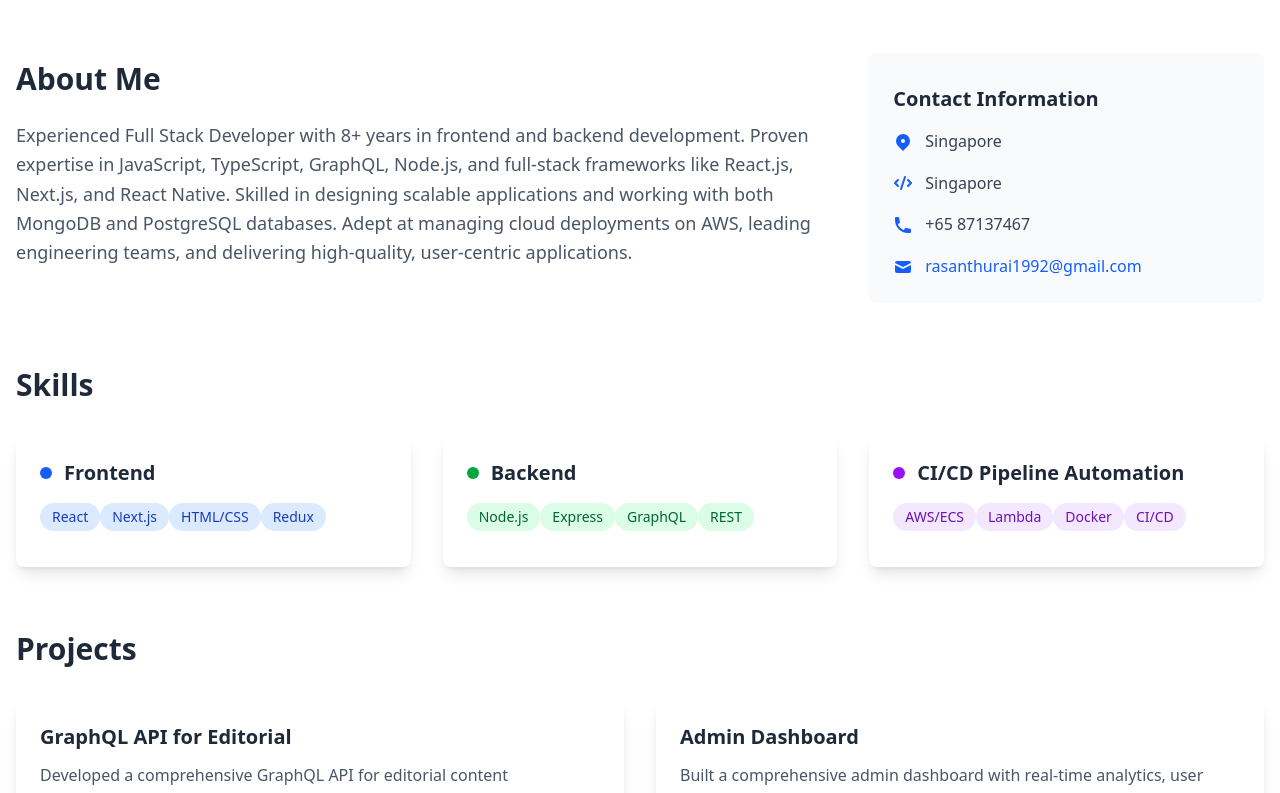
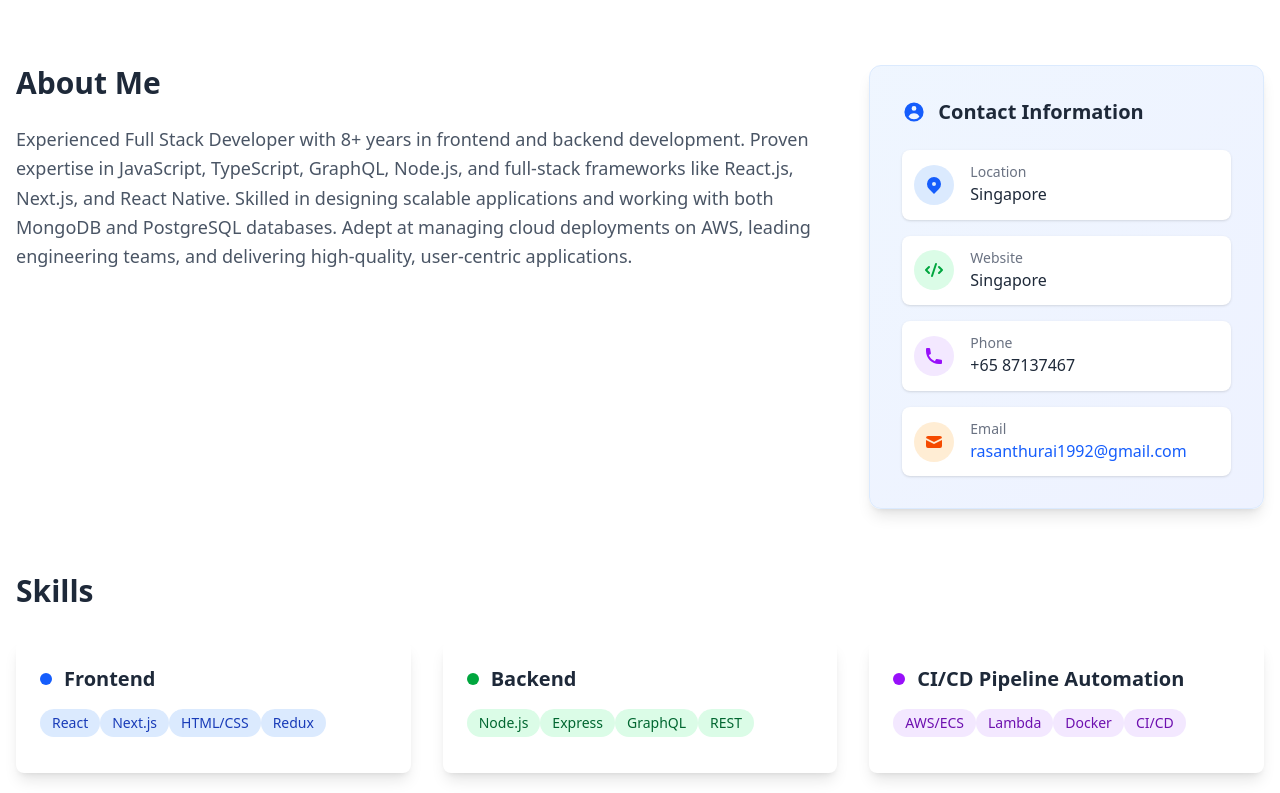
Before and after one commit to sivarasan-dev/sivarasan-dev.github.io, a Next.js app: page / in a window 1280 px wide. Shown: the part 560-1353 px from the top of the page. Built offline with nearby package versions, Linux system fonts and the light colour scheme.

Commit message:
Update layout and styling of the About, Skills, Projects, Experience, Achievements, and Contact sections in the portfolio, enhancing visual hierarchy and user engagement with improved design elements.

```diff
--- a/src/app/page.tsx
+++ b/src/app/page.tsx
@@ -64,10 +64,10 @@ export default function Home() {
 
       <div className="container mx-auto px-4 py-16">
         {/* About Me Section */}
-        <section id="about" className="mb-16">
+        <section id="about" className="mb-16 mt-3">
           <div className="grid grid-cols-1 lg:grid-cols-3 gap-8">
             <div className="lg:col-span-2">
-              <h2 className="text-3xl font-bold text-gray-800 dark:text-white mb-6 mt-2">About Me</h2>
+              <h2 className="text-3xl font-bold text-gray-800 dark:text-white mb-6">About Me</h2>
               <p className="text-gray-600 dark:text-gray-300 leading-relaxed text-lg">
                 Experienced Full Stack Developer with 8+ years in frontend and backend development.
                 Proven expertise in JavaScript, TypeScript, GraphQL, Node.js, and full-stack frameworks
@@ -76,33 +76,58 @@ export default function Home() {
                 on AWS, leading engineering teams, and delivering high-quality, user-centric applications.
               </p>
             </div>
-            <div className="bg-gray-50 dark:bg-gray-800 rounded-lg p-6">
-              <h3 className="text-xl font-semibold text-gray-800 dark:text-white mb-4 mt-2">Contact Information</h3>
+            <div className="bg-gradient-to-br from-blue-50 to-indigo-50 dark:from-gray-800 dark:to-gray-700 rounded-xl p-8 shadow-lg border border-blue-100 dark:border-gray-600">
+              <h3 className="text-xl font-semibold text-gray-800 dark:text-white mb-6 flex items-center">
+                <svg className="w-6 h-6 text-blue-600 mr-3" fill="currentColor" viewBox="0 0 20 20">
+                  <path fillRule="evenodd" d="M18 10a8 8 0 11-16 0 8 8 0 0116 0zm-6-3a2 2 0 11-4 0 2 2 0 014 0zm-2 4a5 5 0 00-4.546 2.916A5.986 5.986 0 0010 16a5.986 5.986 0 004.546-2.084A5 5 0 0010 11z" clipRule="evenodd" />
+                </svg>
+                Contact Information
+              </h3>
               <div className="space-y-4">
-                <div className="flex items-center space-x-3">
-                  <svg className="w-5 h-5 text-blue-600" fill="currentColor" viewBox="0 0 20 20">
+                <div className="flex items-center space-x-4 p-3 bg-white dark:bg-gray-700 rounded-lg shadow-sm">
+                  <div className="w-10 h-10 bg-blue-100 dark:bg-blue-900 rounded-full flex items-center justify-center">
+                    <svg className="w-5 h-5 text-blue-600 dark:text-blue-300" fill="currentColor" viewBox="0 0 20 20">
                       <path fillRule="evenodd" d="M5.05 4.05a7 7 0 119.9 9.9L10 18.9l-4.95-4.95a7 7 0 010-9.9zM10 11a2 2 0 100-4 2 2 0 000 4z" clipRule="evenodd" />
                     </svg>
-                  <span className="text-gray-700 dark:text-gray-300">Singapore</span>
                   </div>
-                <div className="flex items-center space-x-3">
-                  <svg className="w-5 h-5 text-blue-600" fill="currentColor" viewBox="0 0 20 20">
+                  <div>
+                    <p className="text-sm text-gray-500 dark:text-gray-400">Location</p>
+                    <p className="text-gray-800 dark:text-white font-medium">Singapore</p>
+                  </div>
+                </div>
+                <div className="flex items-center space-x-4 p-3 bg-white dark:bg-gray-700 rounded-lg shadow-sm">
+                  <div className="w-10 h-10 bg-green-100 dark:bg-green-900 rounded-full flex items-center justify-center">
+                    <svg className="w-5 h-5 text-green-600 dark:text-green-300" fill="currentColor" viewBox="0 0 20 20">
                       <path fillRule="evenodd" d="M12.316 3.051a1 1 0 01.633 1.265l-4 12a1 1 0 11-1.898-.632l4-12a1 1 0 011.265-.633zM5.707 6.293a1 1 0 010 1.414L3.414 10l2.293 2.293a1 1 0 11-1.414 1.414l-3-3a1 1 0 010-1.414l3-3a1 1 0 011.414 0zm8.586 0a1 1 0 011.414 0l3 3a1 1 0 010 1.414l-3 3a1 1 0 11-1.414-1.414L16.586 10l-2.293-2.293a1 1 0 010-1.414z" clipRule="evenodd" />
                     </svg>
-                  <span className="text-gray-700 dark:text-gray-300">Singapore</span>
                   </div>
-                <div className="flex items-center space-x-3">
-                  <svg className="w-5 h-5 text-blue-600" fill="currentColor" viewBox="0 0 20 20">
+                  <div>
+                    <p className="text-sm text-gray-500 dark:text-gray-400">Website</p>
+                    <p className="text-gray-800 dark:text-white font-medium">Singapore</p>
+                  </div>
+                </div>
+                <div className="flex items-center space-x-4 p-3 bg-white dark:bg-gray-700 rounded-lg shadow-sm">
+                  <div className="w-10 h-10 bg-purple-100 dark:bg-purple-900 rounded-full flex items-center justify-center">
+                    <svg className="w-5 h-5 text-purple-600 dark:text-purple-300" fill="currentColor" viewBox="0 0 20 20">
                       <path d="M2 3a1 1 0 011-1h2.153a1 1 0 01.986.836l.74 4.435a1 1 0 01-.54 1.06l-1.548.773a11.037 11.037 0 006.105 6.105l.774-1.548a1 1 0 011.059-.54l4.435.74a1 1 0 01.836.986V17a1 1 0 01-1 1h-2C7.82 18 2 12.18 2 5V3z" />
                     </svg>
-                  <span className="text-gray-700 dark:text-gray-300">+65 87137467</span>
                   </div>
-                <div className="flex items-center space-x-3">
-                  <svg className="w-5 h-5 text-blue-600" fill="currentColor" viewBox="0 0 20 20">
+                  <div>
+                    <p className="text-sm text-gray-500 dark:text-gray-400">Phone</p>
+                    <p className="text-gray-800 dark:text-white font-medium">+65 87137467</p>
+                  </div>
+                </div>
+                <div className="flex items-center space-x-4 p-3 bg-white dark:bg-gray-700 rounded-lg shadow-sm">
+                  <div className="w-10 h-10 bg-orange-100 dark:bg-orange-900 rounded-full flex items-center justify-center">
+                    <svg className="w-5 h-5 text-orange-600 dark:text-orange-300" fill="currentColor" viewBox="0 0 20 20">
                       <path d="M2.003 5.884L10 9.882l7.997-3.998A2 2 0 0016 4H4a2 2 0 00-1.997 1.884z" />
                       <path d="M18 8.118l-8 4-8-4V14a2 2 0 002 2h12a2 2 0 002-2V8.118z" />
                     </svg>
-                  <a href="mailto:rasanthurai1992@gmail.com" className="text-blue-600 hover:underline">rasanthurai1992@gmail.com</a>
+                  </div>
+                  <div>
+                    <p className="text-sm text-gray-500 dark:text-gray-400">Email</p>
+                    <a href="mailto:rasanthurai1992@gmail.com" className="text-blue-600 dark:text-blue-400 hover:underline font-medium">rasanthurai1992@gmail.com</a>
+                  </div>
                 </div>
               </div>
             </div>
@@ -110,7 +135,7 @@ export default function Home() {
         </section>
 
         {/* Skills Section */}
-        <section id="skills" className="mb-16 mt-2">
+        <section id="skills" className="mb-16 mt-3">
           <h2 className="text-3xl font-bold text-gray-800 dark:text-white mb-8">Skills</h2>
           <div className="grid grid-cols-1 md:grid-cols-3 gap-8">
             <div className="bg-white dark:bg-gray-800 rounded-lg p-6 shadow-lg">
@@ -153,8 +178,8 @@ export default function Home() {
         </section>
 
         {/* Projects Section */}
-        <section id="projects" className="mb-16">
-          <h2 className="text-3xl font-bold text-gray-800 dark:text-white mb-8 mt-2">Projects</h2>
+        <section id="projects" className="mb-16 mt-3">
+          <h2 className="text-3xl font-bold text-gray-800 dark:text-white mb-8">Projects</h2>
           <div className="grid grid-cols-1 md:grid-cols-2 gap-8">
             <div className="bg-white dark:bg-gray-800 rounded-lg p-6 shadow-lg">
               <h3 className="text-xl font-semibold text-gray-800 dark:text-white mb-3">GraphQL API for Editorial</h3>
@@ -183,8 +208,8 @@ export default function Home() {
         </section>
 
         {/* Experience Section */}
-        <section id="experience" className="mb-16">
-          <h2 className="text-3xl font-bold text-gray-800 dark:text-white mb-8 mt-2">Experience</h2>
+        <section id="experience" className="mb-16 mt-3">
+          <h2 className="text-3xl font-bold text-gray-800 dark:text-white mb-8">Experience</h2>
           <div className="space-y-6">
             <div className="bg-white dark:bg-gray-800 rounded-lg p-6 shadow-lg">
               <div className="flex flex-col md:flex-row md:items-center md:justify-between mb-3">
@@ -250,7 +275,7 @@ export default function Home() {
         </section>
 
         {/* Achievements & Certifications */}
-        <section id="achievements" className="mb-16">
+        <section id="achievements" className="mb-16 mt-3">
           <h2 className="text-3xl font-bold text-gray-800 dark:text-white mb-8 flex items-center">
             <svg className="w-8 h-8 text-blue-600 mr-3" fill="currentColor" viewBox="0 0 24 24">
               <path d="M12 14l9-5-9-5-9 5 9 5z"/>
@@ -280,7 +305,7 @@ export default function Home() {
         </section>
 
         {/* Contact Section */}
-        <section id="contact" className="mb-16">
+        <section id="contact" className="mb-16 mt-3">
           <h2 className="text-3xl font-bold text-gray-800 dark:text-white mb-8">Contact</h2>
           <div className="bg-white dark:bg-gray-800 rounded-lg p-8 shadow-lg">
             <div className="grid grid-cols-1 md:grid-cols-2 gap-8">
```
Lines whose indentation alone changed are shown as unchanged.
